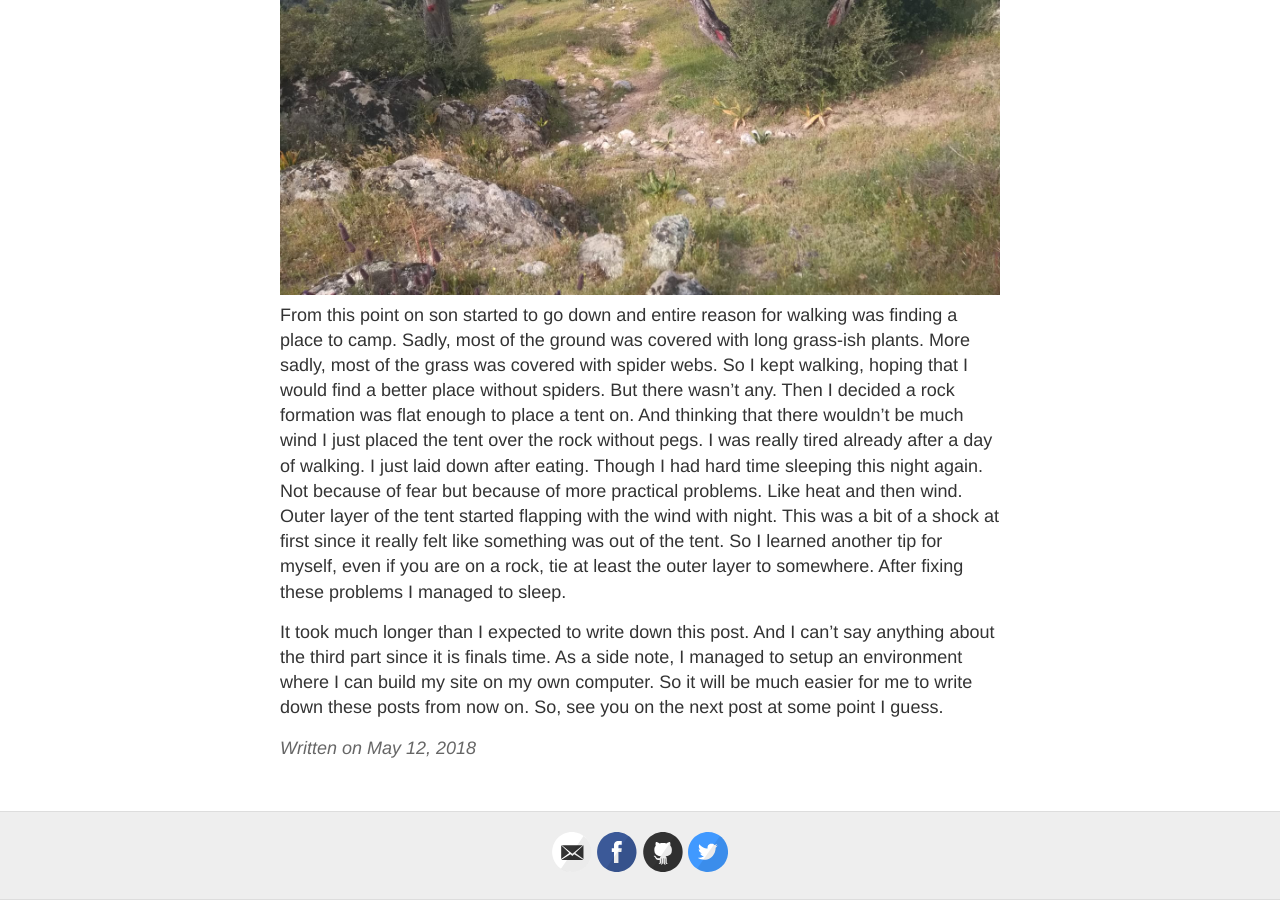
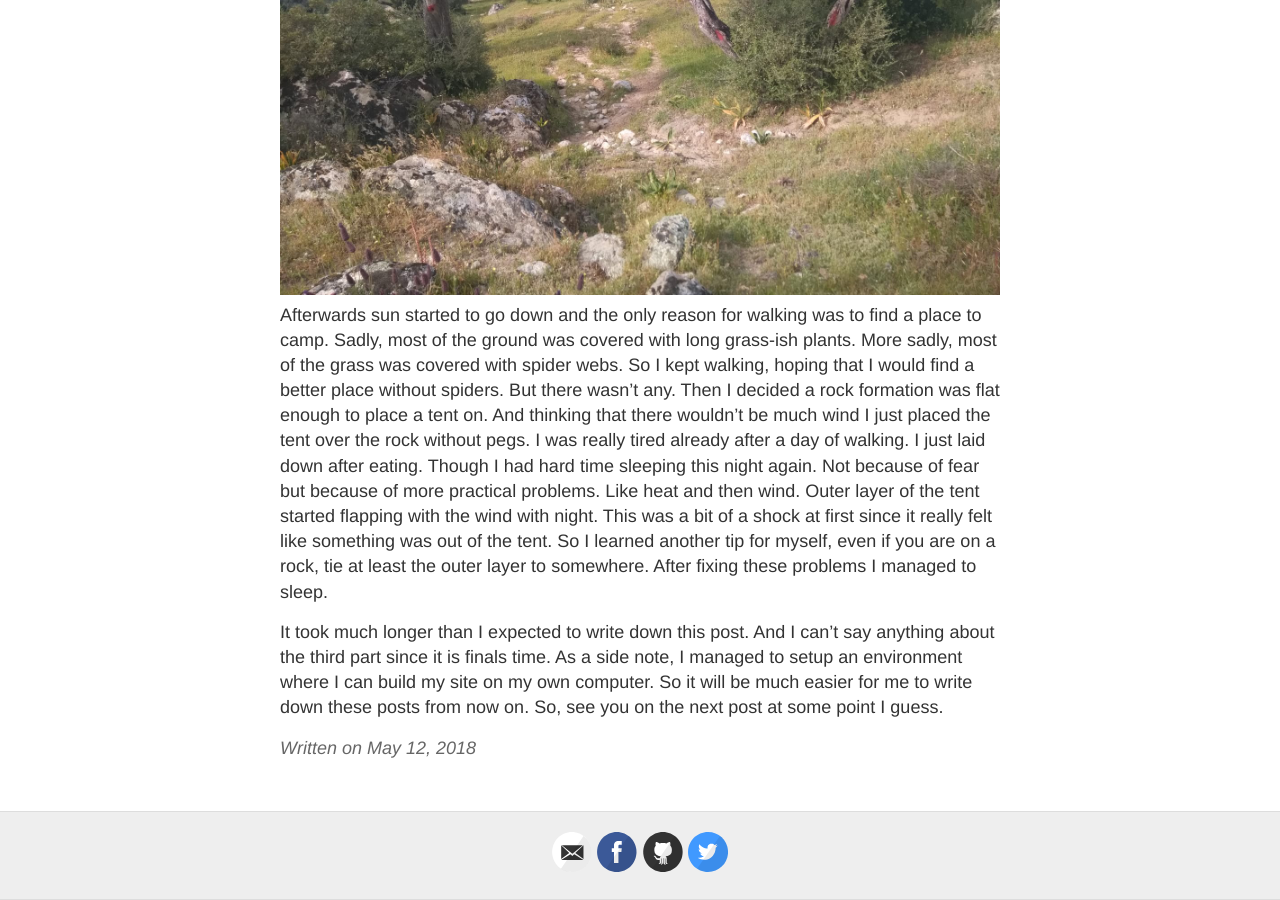
Before and after one commit to bcetin/bcetin.github.io, a Jekyll site: the page built from _posts/2018-5-12-Carian-Trail-(Day-2).md, in a window 1280 px wide and 900 px high, scrolled down 10656 px. Built offline with Jekyll 4.4.1, drawn with Linux system fonts in a browser that asks for light colours.

Commit message:
Day 2 Typo

```diff
--- a/_posts/2018-5-12-Carian-Trail-(Day-2).md
+++ b/_posts/2018-5-12-Carian-Trail-(Day-2).md
@@ -34,7 +34,7 @@ After walking a bit more you reach to another sign of the trail.
 ![labrandasign](/images/cariantrail/labrandasign.jpeg "labrandasign")
 A path that made me think if following all red signs I see is a good idea or not.
 ![path](/images/cariantrail/path.jpeg "path")
-From this point on son started to go down and entire reason for walking was finding a place to camp. Sadly, most of the ground was covered with long grass-ish plants. More sadly, most of the grass was covered with spider webs. So I kept walking, hoping that I would find a better place without spiders.
+Afterwards sun started to go down and the only reason for walking was to find a place to camp. Sadly, most of the ground was covered with long grass-ish plants. More sadly, most of the grass was covered with spider webs. So I kept walking, hoping that I would find a better place without spiders.
 But there wasn't any. Then I decided a rock formation was flat enough to place a tent on. And thinking that there wouldn't be much wind I just placed the tent over the rock without pegs. I was really tired already after a day of walking. I just laid down after eating. Though I had hard time sleeping this night again. Not because of fear but because of more practical problems. Like heat and then wind. Outer layer of the tent started flapping with the wind with night. This was a bit of a shock at first since it really felt like something was out of the tent. So I learned another tip for myself, even if you are on a rock, tie at least the outer layer to somewhere. After fixing these problems I managed to sleep.
 
 It took much longer than I expected to write down this post. And I can't say anything about the third part since it is finals time. As a side note, I managed to setup an environment where I can build my site on my own computer. So it will be much easier for me to write down these posts from now on. So, see you on the next post at some point I guess.
```
